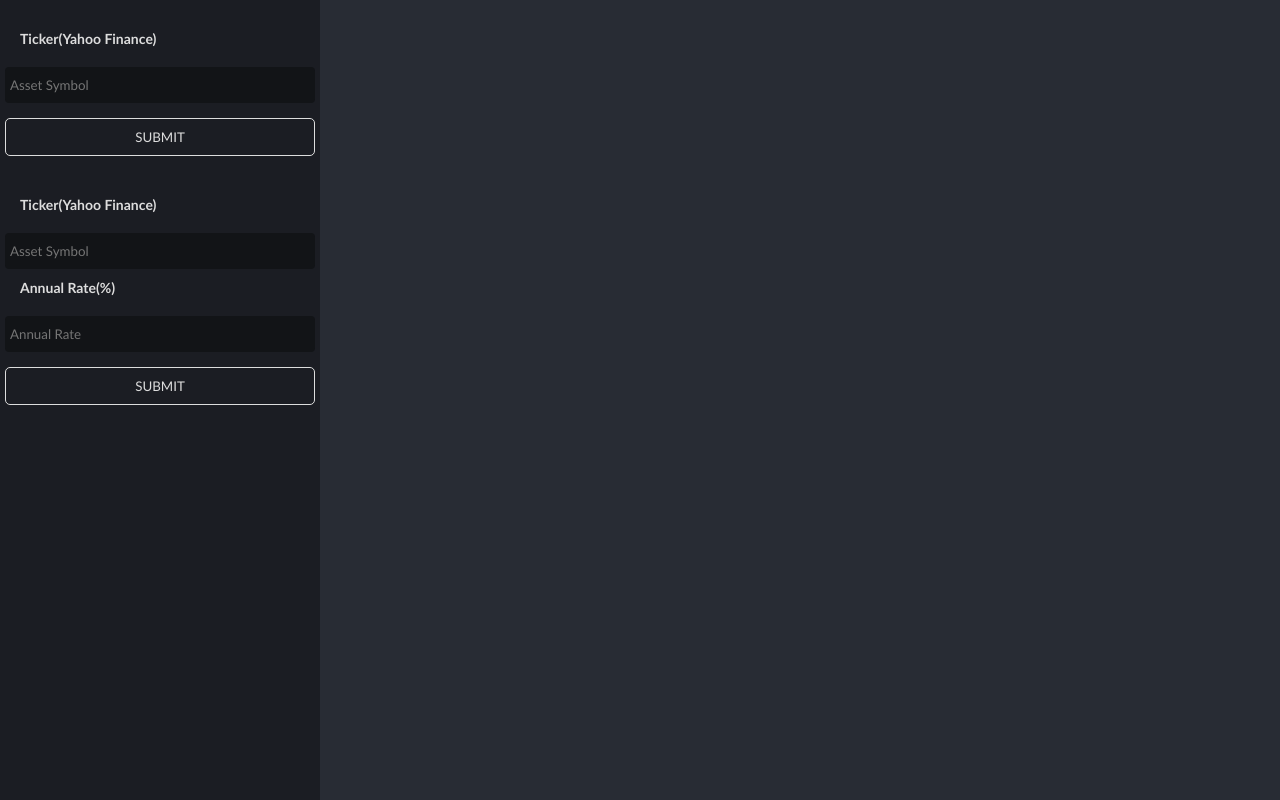
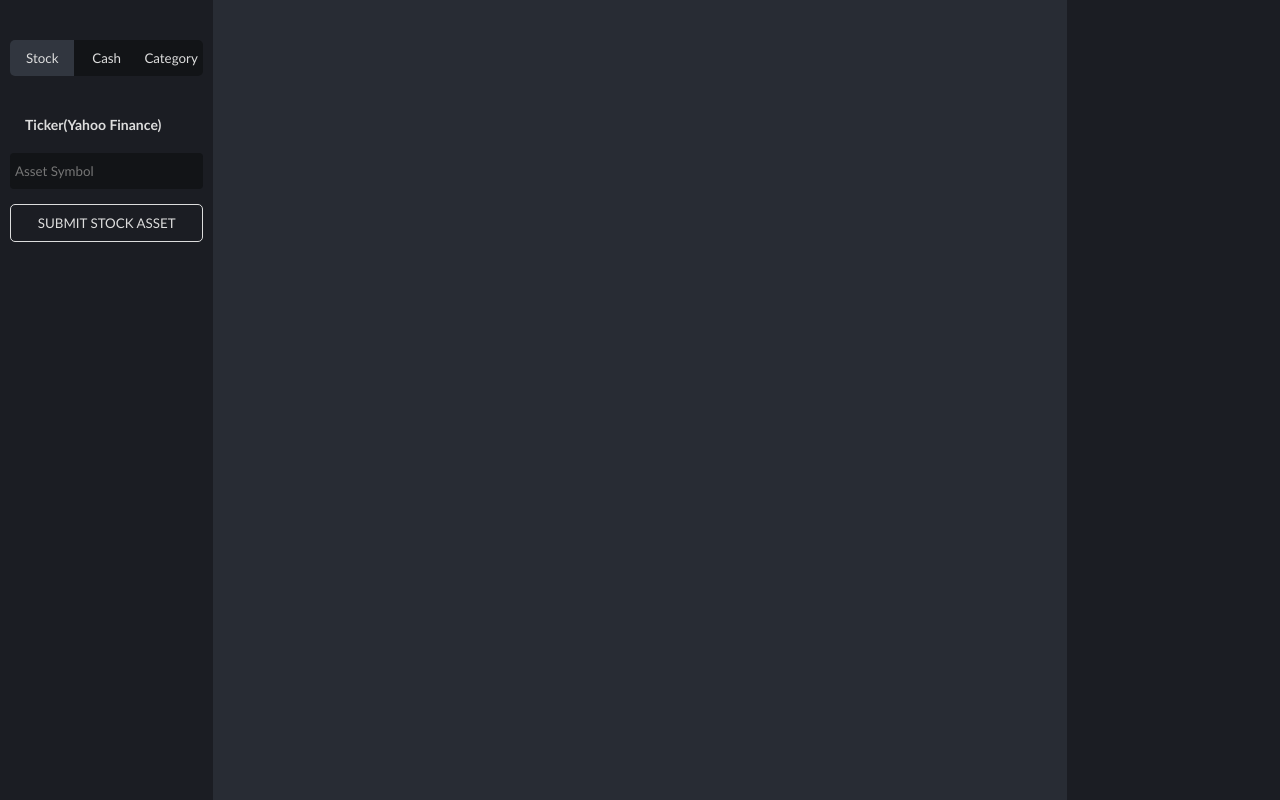
Before and after one commit to dungwoong/efficient-portfolio, a React (Create React App) app: page / in a window 1280 px wide. Built offline with nearby package versions, Linux system fonts and the light colour scheme; the HTML template or start-up script is replaced by a standard one.

Commit message:
Added asset menus, right sidebar for constraints

```diff
--- a/src/App.css
+++ b/src/App.css
@@ -1,17 +1,22 @@
 .App {
   display: grid;
-  grid-template-columns: repeat(8, 1fr);
+  grid-template-columns: repeat(6, 1fr);
   grid-template-rows: 1fr;
   height: 100%;
 }
 
-.sidebar {
-  grid-column: 1/3;
+.sidebar-asset {
+  grid-column: 1/2;
+  grid-row: 1/2;
+}
+
+.sidebar-constraint {
+  grid-column: 6/7;
   grid-row: 1/2;
 }
 
 .Visualizations {
-  grid-column: 3/9;
+  grid-column: 2/7;
   grid-row: 1/2;
   background-color: #282c34;
 }
--- a/src/App.tsx
+++ b/src/App.tsx
@@ -1,12 +1,13 @@
 import React from "react";
 import "./App.css";
-import SideBar from "./components/Sidebar";
+import { AddAssetSideBar, AddConstraintSideBar } from "./components/Sidebar";
 
 function App() {
 	return (
 		<div className="App">
-			<SideBar></SideBar>
+			<AddAssetSideBar></AddAssetSideBar>
 			<div className="Visualizations"></div>
+			<AddConstraintSideBar></AddConstraintSideBar>
 		</div>
 	);
 }
--- a/src/components/Sidebar.tsx
+++ b/src/components/Sidebar.tsx
@@ -2,7 +2,7 @@ import React from "react";
 import "../App.css";
 import styled from "styled-components";
 import { SIDEBAR_DARK_GRAY, SIDEBAR_TEXT_COLOR } from "../constants/colors";
-import { CashAssetForm, StockForm } from "./addAssets/AssetForm";
+import { AssetForm } from "./addAssets/AssetForm";
 
 const SideBarDiv = styled.div`
     background-color: ${SIDEBAR_DARK_GRAY};
@@ -17,11 +17,16 @@ export const SideBarHeader = styled.div`
 	color: ${SIDEBAR_TEXT_COLOR};
 `;
 
-export default function SideBar() {
+export function AddAssetSideBar() {
 	return (
-		<SideBarDiv className="sidebar">
-			<StockForm></StockForm>
-			<CashAssetForm></CashAssetForm>
+		<SideBarDiv className="sidebar-asset">
+			<AssetForm></AssetForm>
 		</SideBarDiv>
 	);
 }
+
+export function AddConstraintSideBar() {
+	return (
+		<SideBarDiv className="sidebar-constraint"></SideBarDiv>
+	);
+}
--- a/src/components/addAssets/AssetForm.tsx
+++ b/src/components/addAssets/AssetForm.tsx
@@ -5,9 +5,42 @@ import {
 	AssetFormInputBox,
 	AssetFormSubmitButton,
 	AssetFormSuccessDialog,
+	AssetPickerRadioButton,
 } from "./AssetFormStyles";
 import { DIALOG_SHOW_TIME_MS } from "../../constants/assetFormConstants";
 import { SideBarHeader } from "../Sidebar";
+
+export function AssetForm() {
+	const [currentForm, setCurrentForm] = useState("stock");
+
+	return (
+		<AssetFormDiv>
+			<AssetFormDiv className="horizontal">
+				<AssetPickerRadioButton
+					className={"left" + (currentForm === "stock" ? " selected" : "")}
+					onClick={() => setCurrentForm("stock")}
+				>
+          Stock
+				</AssetPickerRadioButton>
+				<AssetPickerRadioButton
+					className={currentForm === "cash" ? "selected" : ""}
+					onClick={() => setCurrentForm("cash")}
+				>
+          Cash
+				</AssetPickerRadioButton>
+				<AssetPickerRadioButton
+					className={"right" + (currentForm === "category" ? " selected" : "")}
+					onClick={() => setCurrentForm("category")}
+				>
+          Category
+				</AssetPickerRadioButton>
+			</AssetFormDiv>
+			{currentForm === "stock" && <StockForm></StockForm>}
+			{currentForm === "cash" && <CashAssetForm></CashAssetForm>}
+			{currentForm === "category" && <CategoryForm></CategoryForm>}
+		</AssetFormDiv>
+	);
+}
 
 export function StockForm() {
 	const [successDialog, setSuccessDialog] = useState(<></>);
@@ -55,7 +88,7 @@ export function StockForm() {
 				id="asset-symbol"
 			></AssetFormInputBox>
 			<AssetFormSubmitButton onClick={getStockFormData}>
-        SUBMIT
+        SUBMIT STOCK ASSET
 			</AssetFormSubmitButton>
 			{successDialog}
 			{failDialog}
@@ -73,19 +106,23 @@ export function CashAssetForm() {
 		).value;
 
 		const assetRate = (
-			document.getElementById("asset-rate-cash") as HTMLInputElement
+      document.getElementById("asset-rate-cash") as HTMLInputElement
 		).value;
 		// TODO actually add the stock to the redux state
-		// TODO maybe send a request to https://ca.finance.yahoo.com/quote/TICKER to check if stock exists? But this may not be necessary.
+		// TODO check that the symbol doesn't exist already in the redux state. We need to refactor the success/failure messages
 		if (assetSymbol && assetRate) {
 			setFailDialog(<></>);
 
 			if (isNaN(parseFloat(assetRate)) || parseFloat(assetRate) > 100) {
-				setFailDialog(<AssetFormFailDialog>Please input a valid number as a rate.</AssetFormFailDialog>);
+				setFailDialog(
+					<AssetFormFailDialog>
+            Please input a valid number as a rate.
+					</AssetFormFailDialog>
+				);
 			} else {
 				setSuccessDialog(
 					<AssetFormSuccessDialog>
-						<strong>{assetSymbol}</strong> added with rate {assetRate}
+						<strong>{assetSymbol}</strong> added with {assetRate}% annual interest rate
 					</AssetFormSuccessDialog>
 				);
 			}
@@ -110,7 +147,7 @@ export function CashAssetForm() {
 
 	return (
 		<AssetFormDiv>
-			<SideBarHeader>Ticker(Yahoo Finance)</SideBarHeader>
+			<SideBarHeader>Asset Symbol</SideBarHeader>
 			<AssetFormInputBox
 				autoComplete="off"
 				type="text"
@@ -126,10 +163,61 @@ export function CashAssetForm() {
 				id="asset-rate-cash"
 			></AssetFormInputBox>
 			<AssetFormSubmitButton onClick={getCashAssetFormData}>
-        SUBMIT
+        SUBMIT CASH ASSET
 			</AssetFormSubmitButton>
 			{successDialog}
 			{failDialog}
 		</AssetFormDiv>
 	);
 }
+
+export function CategoryForm() {
+	const [successDialog, setSuccessDialog] = useState(<></>);
+	const [failDialog, setFailDialog] = useState(<></>);
+
+	const getCategoryData = () => {
+		const categorySymbol = (
+      document.getElementById("asset-symbol-category") as HTMLInputElement
+		).value;
+		if (categorySymbol) {
+			setFailDialog(<></>);
+			setSuccessDialog(
+				<AssetFormSuccessDialog>
+					<strong>{categorySymbol}</strong> category added
+				</AssetFormSuccessDialog>
+			);
+
+			setTimeout(() => {
+				setSuccessDialog(<></>);
+			}, DIALOG_SHOW_TIME_MS);
+		} else {
+			setSuccessDialog(<></>);
+			setFailDialog(
+				<AssetFormFailDialog>
+          Please fill out the form
+				</AssetFormFailDialog>
+			);
+
+			setTimeout(() => {
+				setFailDialog(<></>);
+			}, DIALOG_SHOW_TIME_MS);
+		}
+	};
+
+	return (
+		<AssetFormDiv>
+			<SideBarHeader>Category Name</SideBarHeader>
+			<AssetFormInputBox
+				autoComplete="off"
+				type="text"
+				placeholder="Category Name"
+				id="asset-symbol-category"
+			></AssetFormInputBox>
+			<AssetFormSubmitButton onClick={getCategoryData}>
+        SUBMIT CATEGORY
+			</AssetFormSubmitButton>
+			{successDialog}
+			{failDialog}
+		</AssetFormDiv>
+	);
+}
--- a/src/components/addAssets/AssetFormStyles.tsx
+++ b/src/components/addAssets/AssetFormStyles.tsx
@@ -8,6 +8,33 @@ export const AssetFormDiv = styled.div`
     display: flex;
     flex-direction: column;
     padding: 20px 5px 10px 5px;
+
+    &.horizontal {
+        flex-direction: row;
+    }
+`;
+
+export const AssetPickerRadioButton = styled.button`
+    background-color: ${SIDEBAR_INPUT_DARK_GRAY};
+    color: ${SIDEBAR_TEXT_COLOR};
+    border: none;
+    flex: 1;
+    padding: 10px 0;
+    font-family: inherit;
+
+    &.selected {
+        background-color: ${VISUALIZATION_LIGHTER_GRAY};
+    }
+
+    &.right {
+        border-top-right-radius: 5px;
+        border-bottom-right-radius: 5px;
+    }
+
+    &.left {
+        border-top-left-radius: 5px;
+        border-bottom-left-radius: 5px;
+    }
 `;
 
 export const AssetFormInputBox = styled.input`
```
